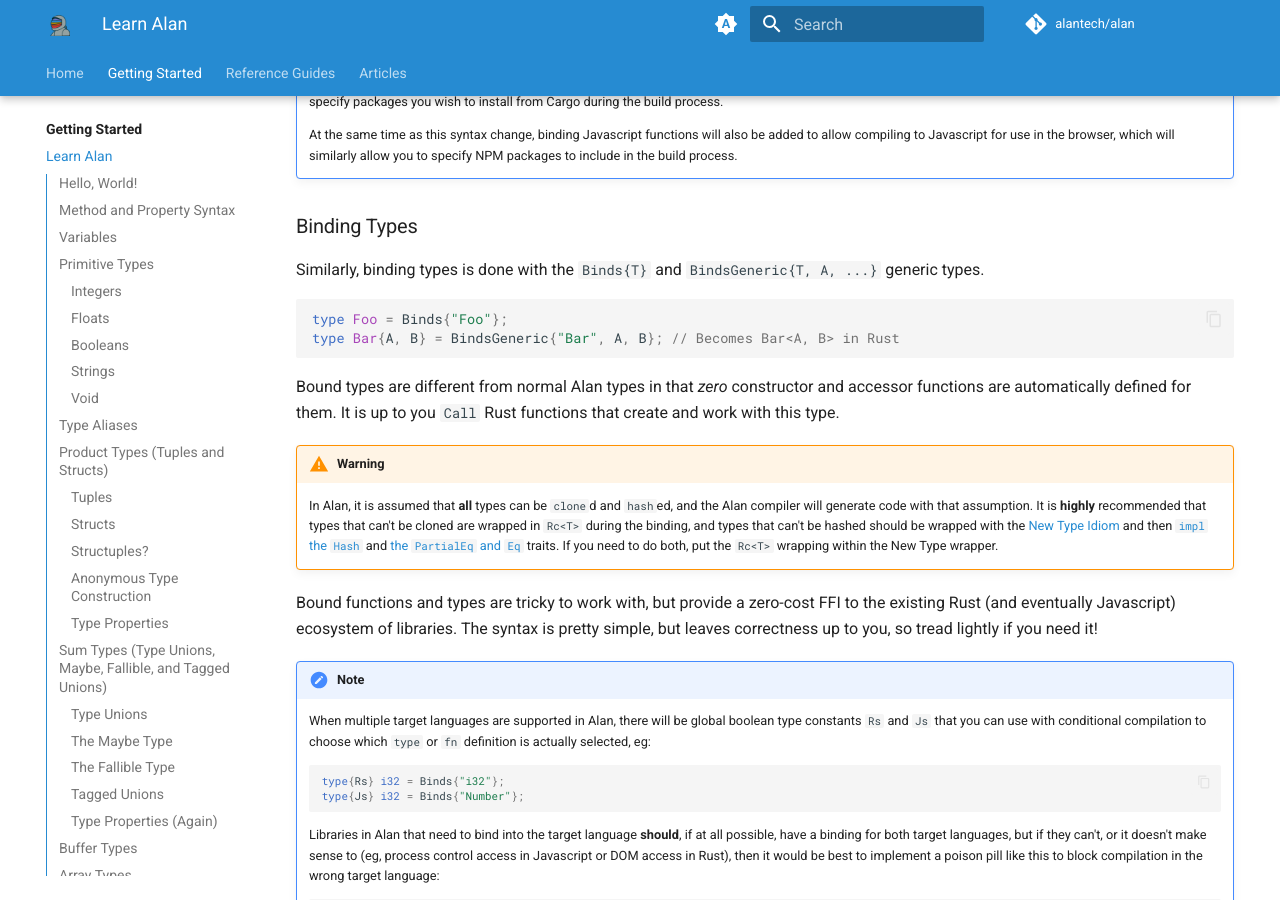
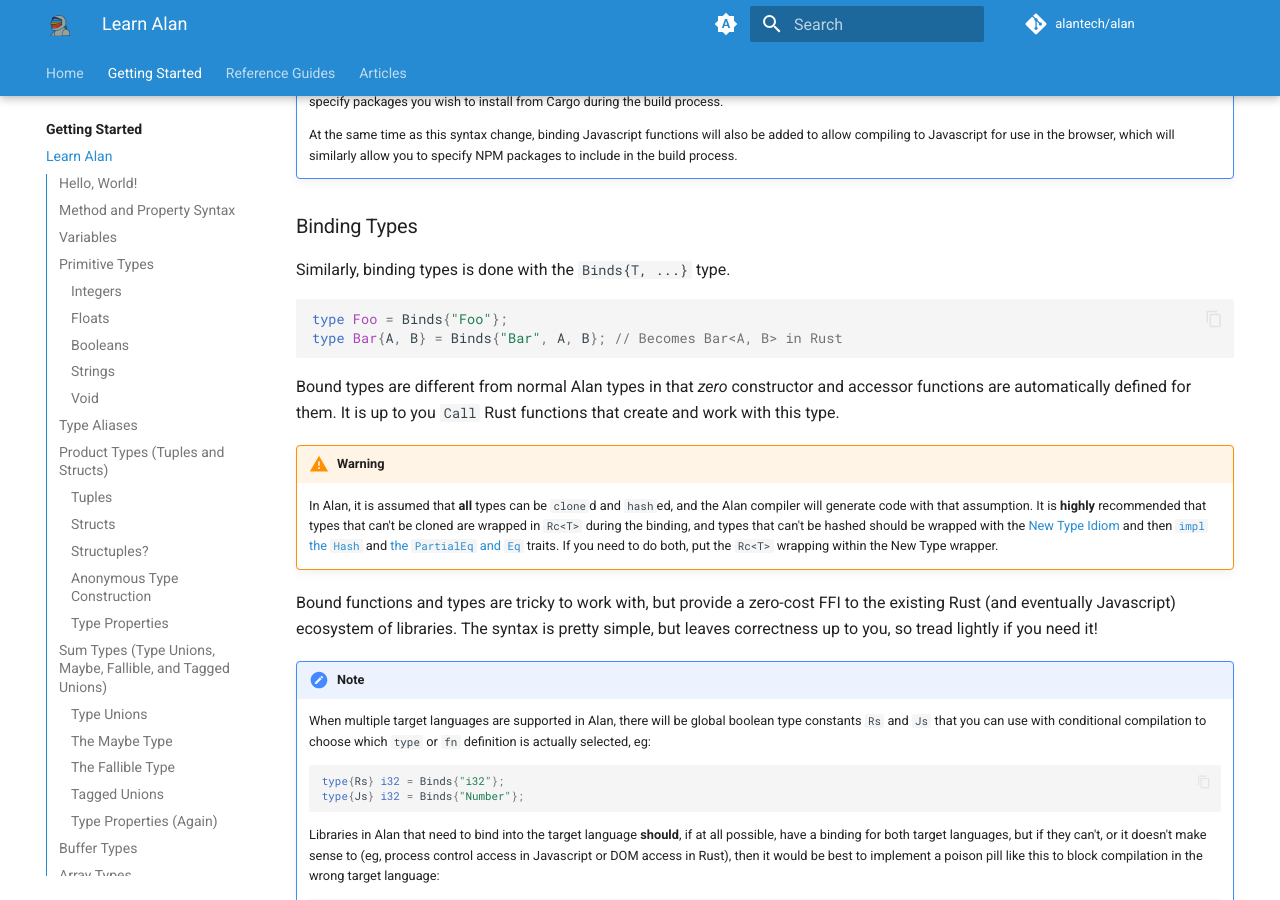
Before and after one commit to alantech/alanlang-docs, an MkDocs documentation site: the page built from docs/tutorial.md, in a window 1280 px wide and 900 px high, scrolled down 25701 px. Built offline with MkDocs 1.6.1 and Material for MkDocs 9.7.7, drawn with Linux system fonts in a browser that asks for light colours; plug-ins that fetch from the network failed and are left out; comment, search, counter and statistics services are not loaded.

Commit message:
Simplify the type binding a bit

````diff
--- a/docs/tutorial.md
+++ b/docs/tutorial.md
@@ -1098,11 +1098,11 @@
 
 ### Binding Types
 
-Similarly, binding types is done with the `Binds{T}` and `BindsGeneric{T, A, ...}` generic types.
+Similarly, binding types is done with the `Binds{T, ...}` type.
 
 ```rs
 type Foo = Binds{"Foo"};
-type Bar{A, B} = BindsGeneric{"Bar", A, B}; // Becomes Bar<A, B> in Rust
+type Bar{A, B} = Binds{"Bar", A, B}; // Becomes Bar<A, B> in Rust
 ```
 
 Bound types are different from normal Alan types in that *zero* constructor and accessor functions are automatically defined for them. It is up to you `Call` Rust functions that create and work with this type.
````
